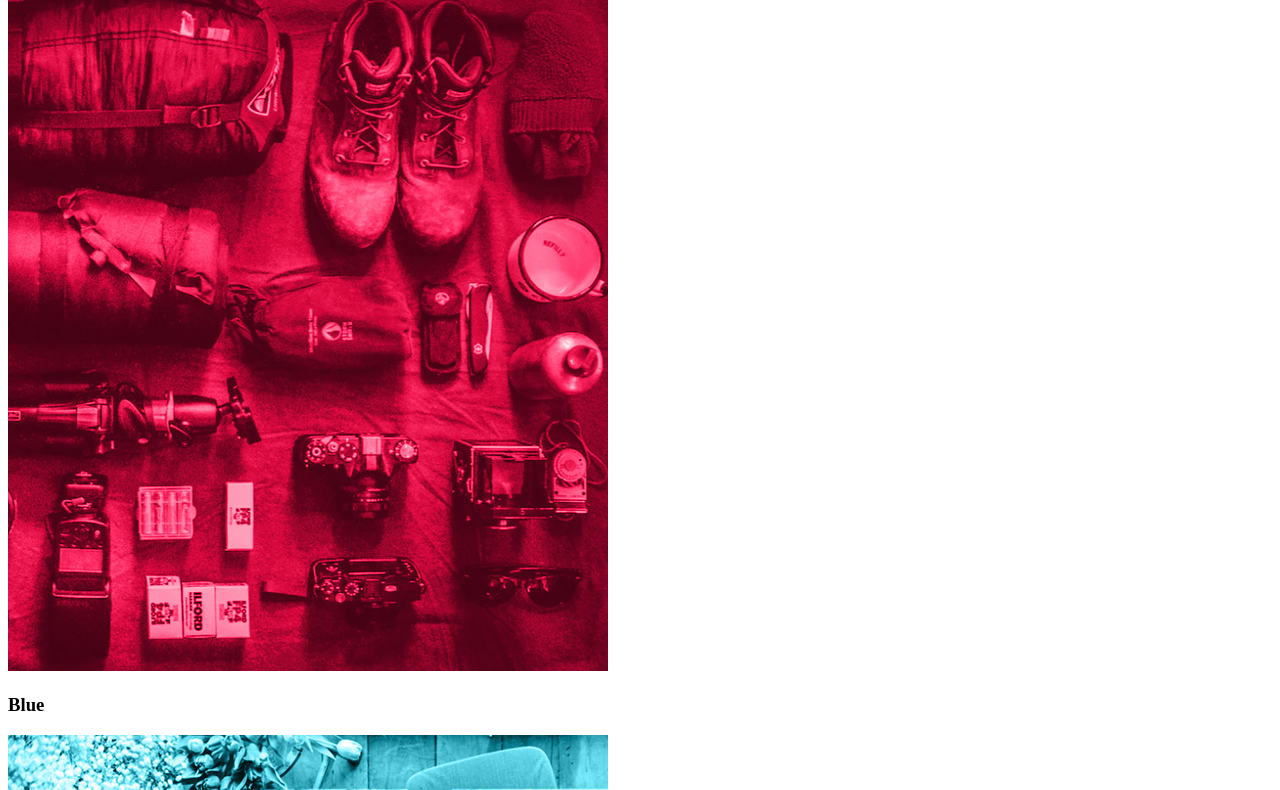
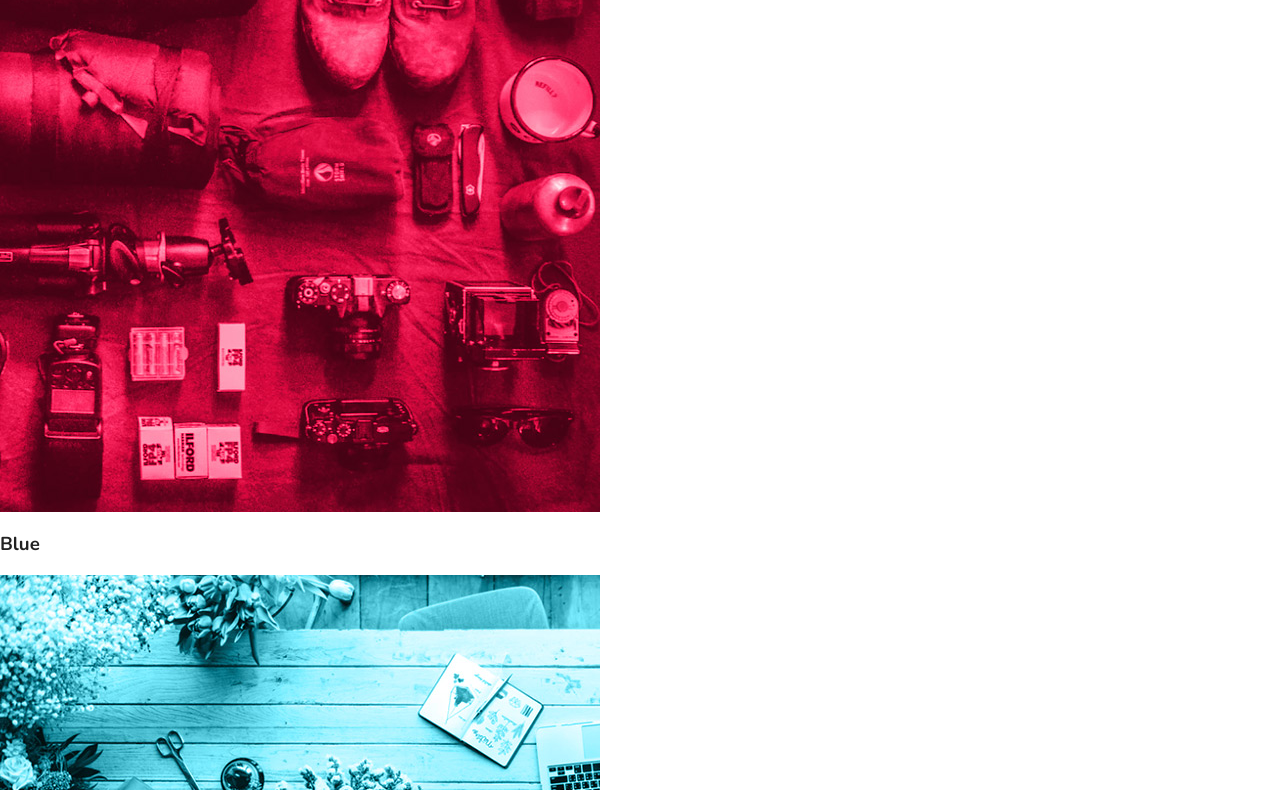
Before and after one commit to igorcenzi/Portfolio-FlexBlog, a plain HTML site: page index.html in a window 1280 px wide. Shown: the part 2010-2800 px from the top of the page. Drawn offline with nearby package versions, Linux system fonts and the light colour scheme.

Commit message:
feat: reset.css added

```diff
--- a/index.html
+++ b/index.html
@@ -7,6 +7,7 @@
   <link rel="preconnect" href="https://fonts.googleapis.com">
 <link rel="preconnect" href="https://fonts.gstatic.com" crossorigin>
 <link href="https://fonts.googleapis.com/css2?family=Nunito:ital,wght@0,400;0,700;1,400&display=swap" rel="stylesheet">
+<link rel="stylesheet" href="./src/style/reset.css">
 <link rel="stylesheet" href="./src/style/style.css">
 <title>FlexBlog</title>
 </head>
--- /dev/null
+++ b/src/style/reset.css
@@ -0,0 +1,26 @@
+body, h1, h2, p, ul, li, a {
+	margin: 0px;
+	padding: 0px;
+}
+
+body {
+	font-family: "Nunito", Helvetica, Arial, sans-serif;
+	color: #222222;
+}
+
+ul {
+	list-style: none;
+}
+
+a {
+	text-decoration: none;
+}
+
+img {
+	display: block;
+	max-width: 100%;
+}
+
+* {
+	box-sizing: border-box;
+}
```
